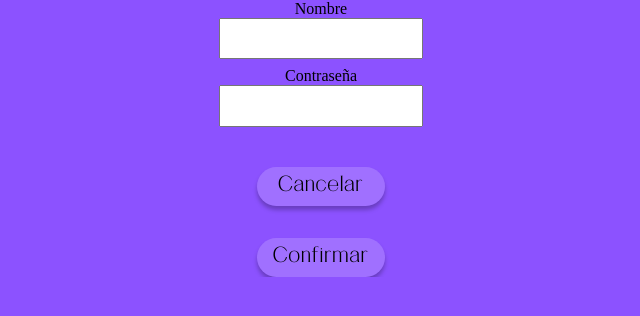
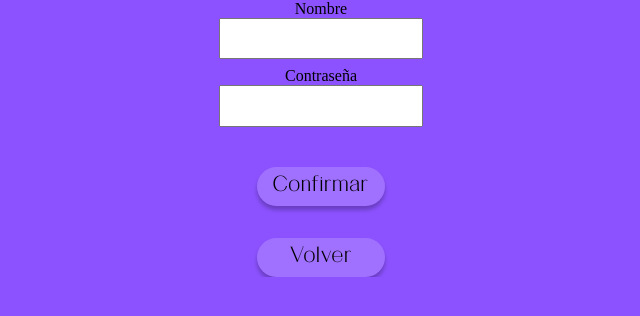
Before and after one commit to AngelVDev/CristalFront, a Next.js app: page /login in a window 1280 px wide. Shown: the top 316 px of the page, without its empty margins (319-959 px from the left). Built offline with nearby package versions, Linux system fonts and the light colour scheme.

Commit message:
style@feat: added "back" button and better style

```diff
--- a/pages/login.tsx
+++ b/pages/login.tsx
@@ -1,5 +1,6 @@
 import React from "react";
 import styles from "../styles/login.module.css";
+import Link from "next/link";
 
 const Login = () => {
   return (
@@ -8,12 +9,12 @@ const Login = () => {
       <input className={styles.inputs} type="text" />
       <label>Contraseña</label>
       <input className={styles.inputs} type="password" />
-      <button className={styles.formButton} formMethod="dialog" type="submit">
-        Cancelar
-      </button>
       <button className={styles.formButton} type="submit">
         Confirmar
       </button>
+      <Link className={styles.formButton} href={"/"}>
+        Volver
+      </Link>
     </form>
   );
 };
```
